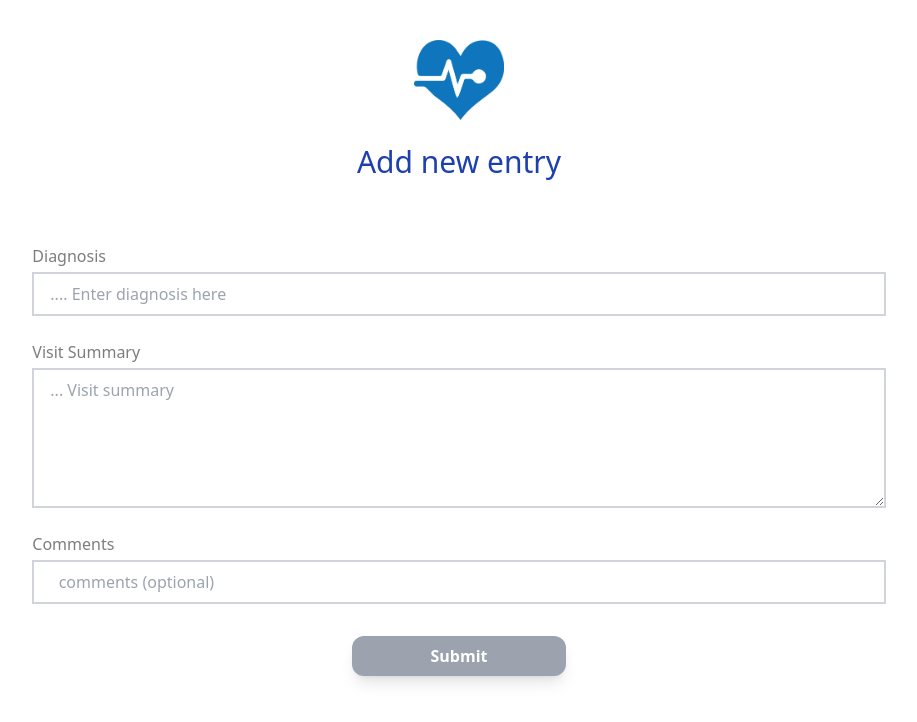
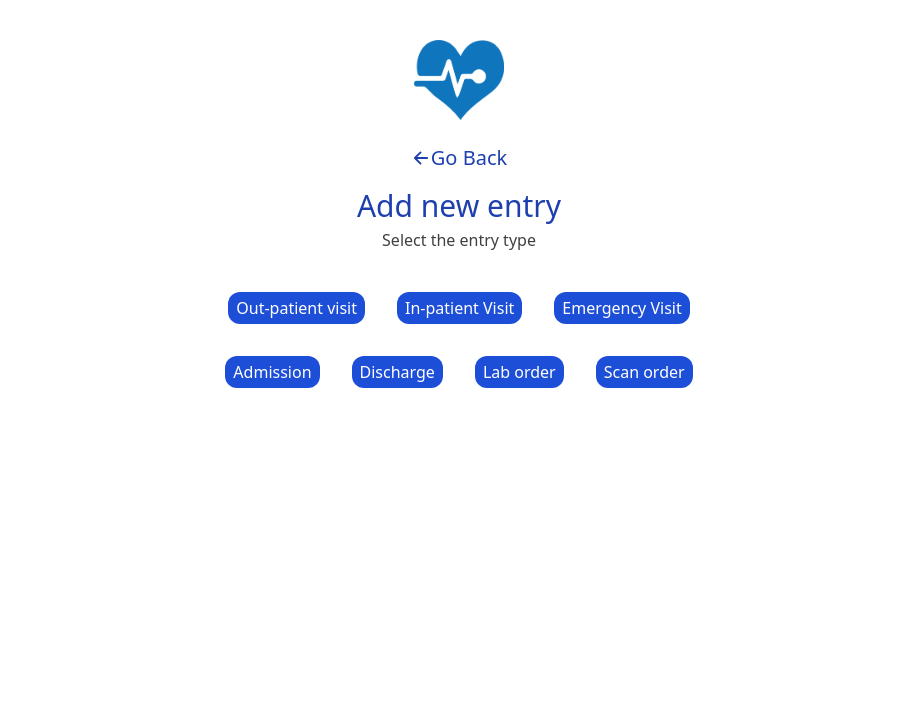
Before and after one commit to abdicodes/Health-Ease, a React (Vite) app in the folder frontend/: page /staff-portal/new-entry/1 in a window 1280 px wide. Shown: the top 722 px of the page, without its empty margins (181-1098 px from the left). Built offline with nearby package versions, Linux system fonts and the light colour scheme.

Commit message:
feat: added login to render forms and change forms

```diff
--- a/frontend/src/components/staffPortal/doctorPage/entryForm/index.tsx
+++ b/frontend/src/components/staffPortal/doctorPage/entryForm/index.tsx
@@ -1,21 +1,70 @@
-import OutpatientForm from './OutPatientForm'
-import { useAuth } from '../../../../context/AuthContext'
+// import OutpatientForm from './OutPatientForm'
+// import { useAuth } from '../../../../context/AuthContext'
 import heart from '/heart.png'
-import { useMatch } from 'react-router-dom'
+import { useMatch, useNavigate } from 'react-router-dom'
 
 import { EntryFormValues } from '../../../../types'
+// import LabForm from './Labform'
+import AdmissionForm from './AdmissionForm'
+import LabForm from './Labform'
+import OutpatientForm from './OutPatientForm'
+
+import ScanForm from './ScanForm'
+import { useState } from 'react'
+
+import { IoArrowBackOutline } from 'react-icons/io5'
+import InpatientForm from './InpatientForm'
+import EmergencyForm from './EmergencyForm'
+import DischargeForm from './DischargeForm'
+import { FaExchangeAlt } from 'react-icons/fa'
 
 const AddEntry = () => {
+  const [selectedForm, setSelectedForm] = useState<string | null>(null)
   const match = useMatch('/staff-portal/new-entry/:id')
+  const navigate = useNavigate()
   const id = match?.params.id
   // const navigate = useNavigate()
-  const { addEntry } = useAuth()
+  // const { addEntry } = useAuth()
 
   const handleSubmit = async (values: EntryFormValues) => {
     try {
-      await addEntry(values)
+      console.log(values)
+      // await addEntry(values)
     } catch (e) {
       console.error(e)
+    }
+  }
+
+  const SelectedForm = ({
+    handleSubmit,
+    patientId,
+    selectedForm,
+  }: {
+    handleSubmit: (values: EntryFormValues) => Promise<void>
+    patientId: number
+    selectedForm: string | null
+  }) => {
+    switch (selectedForm) {
+      case 'outpatient':
+        return <OutpatientForm patientId={patientId} onSubmit={handleSubmit} />
+      case 'inpatient':
+        return <InpatientForm patientId={patientId} onSubmit={handleSubmit} />
+      case 'admission':
+        return <AdmissionForm patientId={patientId} onSubmit={handleSubmit} />
+      case 'emergency':
+        return <EmergencyForm patientId={patientId} onSubmit={handleSubmit} />
+      case 'discharge':
+        return <DischargeForm patientId={patientId} onSubmit={handleSubmit} />
+      case 'lab':
+        return <LabForm patientId={patientId} onSubmit={handleSubmit} />
+      case 'scan':
+        return <ScanForm patientId={patientId} onSubmit={handleSubmit} />
+      default:
+        return (
+          <div className="flex justify-center mt-1 text-neutral-700">
+            Select the entry type
+          </div>
+        )
     }
   }
 
@@ -23,13 +72,82 @@ const AddEntry = () => {
     <div className=" flex flex-col mt-10 mb-6">
       <div className=" flex items-center flex-col  justify-center text-3xl text-blue-800">
         <img src={heart} className="h-20 mb-6" alt="healthEase Logo" />
+        <button
+          className="flex items-center text-xl mb-4 "
+          onClick={() => navigate(-1)}
+        >
+          <IoArrowBackOutline />
+          Go Back
+        </button>
         Add new entry
-      </div>
-      <div>
-        {id && (
-          <OutpatientForm onSubmit={handleSubmit} patientId={Number(id)} />
+        {selectedForm && (
+          <button
+            className="mx-4 bg-blue-700 text-white py-2 px-3 flex items-center rounded-xl my-4 max-w-sm text-base"
+            onClick={() => setSelectedForm(null)}
+          >
+            <FaExchangeAlt className="mr-2" /> Change entry type
+          </button>
         )}
       </div>
+
+      <div>
+        {
+          <SelectedForm
+            handleSubmit={handleSubmit}
+            patientId={Number(id)}
+            selectedForm={selectedForm}
+          />
+        }
+      </div>
+
+      {!selectedForm && (
+        <div className="flex justify-center">
+          <div className="flex flex-wrap  justify-center items-center mt-6 mb-2 max-w-lg ">
+            <button
+              onClick={() => setSelectedForm('outpatient')}
+              className="mx-4 bg-blue-700 text-white py-1  px-2 rounded-xl my-4 "
+            >
+              Out-patient visit
+            </button>
+            <button
+              onClick={() => setSelectedForm('inpatient')}
+              className="mx-4 bg-blue-700 text-white py-1  px-2 rounded-xl my-4"
+            >
+              In-patient Visit
+            </button>
+            <button
+              onClick={() => setSelectedForm('emergency')}
+              className="mx-4 bg-blue-700 text-white py-1  px-2 rounded-xl my-4"
+            >
+              Emergency Visit
+            </button>
+            <button
+              onClick={() => setSelectedForm('admission')}
+              className="mx-4 bg-blue-700 text-white py-1  px-2 rounded-xl my-4"
+            >
+              Admission
+            </button>
+            <button
+              onClick={() => setSelectedForm('discharge')}
+              className="mx-4 bg-blue-700 text-white py-1  px-2 rounded-xl my-4"
+            >
+              Discharge
+            </button>
+            <button
+              onClick={() => setSelectedForm('lab')}
+              className="mx-4 bg-blue-700 text-white py-1  px-2 rounded-xl my-4"
+            >
+              Lab order
+            </button>
+            <button
+              onClick={() => setSelectedForm('scan')}
+              className="mx-4 bg-blue-700 text-white py-1  px-2 rounded-xl my-4"
+            >
+              Scan order
+            </button>
+          </div>
+        </div>
+      )}
     </div>
   )
 }
```
